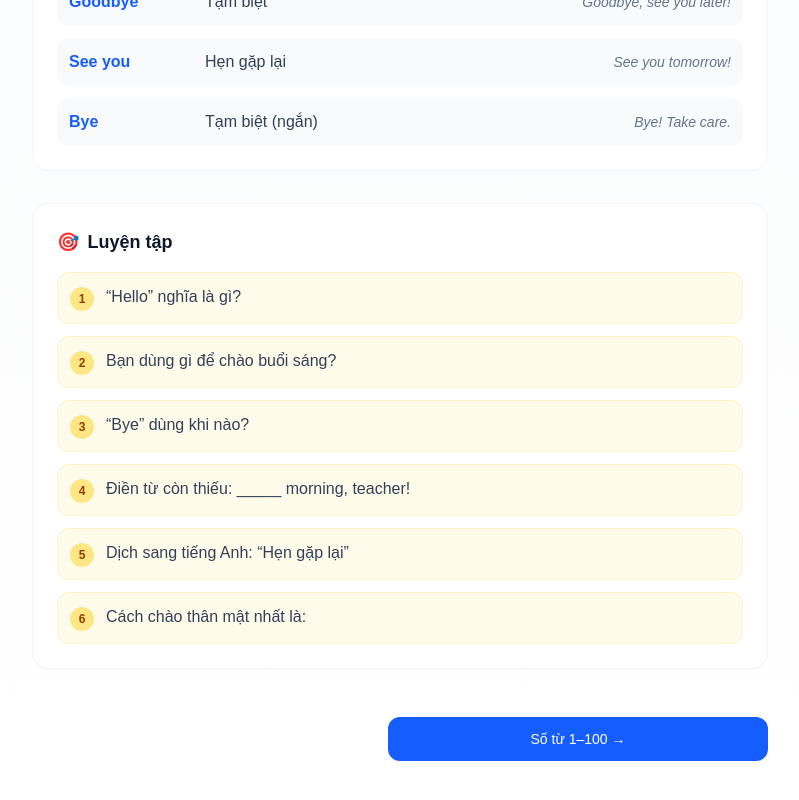
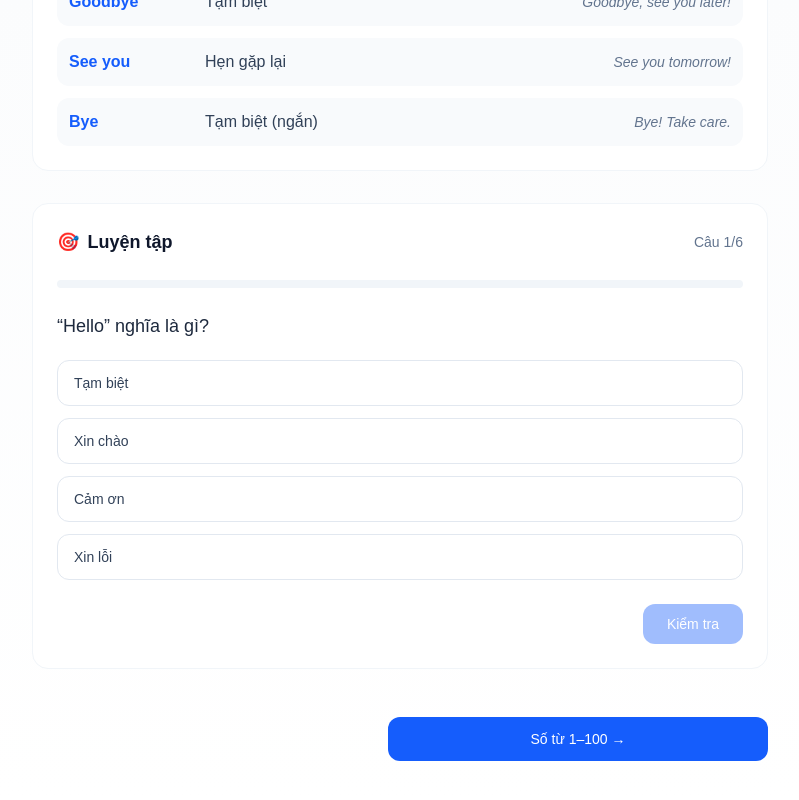
Before and after one commit to DucAnhbtc/nextjs-linguaai, a Next.js app: page /khoahoc/1/hoc/1-1-1 in a window 1280 px wide. Shown: the part 580-1380 px from the top of the page, without its empty margins (240-1039 px from the left). Built offline with nearby package versions, Linux system fonts and the light colour scheme.

Commit message:
Update LessonClient.tsx

```diff
--- a/app/khoahoc/[id]/hoc/[lessonId]/LessonClient.tsx
+++ b/app/khoahoc/[id]/hoc/[lessonId]/LessonClient.tsx
@@ -1,7 +1,8 @@
 "use client";
 
 import Link from "next/link";
-import type { Lesson } from "@/data/lessons";
+import { useState } from "react";
+import type { Lesson, Question } from "@/data/lessons";
 import type { Course } from "@/data/courses";
 
 type Props = {
@@ -17,6 +18,57 @@ export default function LessonClient({
   prevLesson,
   nextLesson,
 }: Props) {
+  const practiceQuestions = lesson.content.practice || [];
+  const [currentIndex, setCurrentIndex] = useState(0);
+  const [selectedAnswer, setSelectedAnswer] = useState<string | null>(null);
+  const [isChecked, setIsChecked] = useState(false);
+  const [score, setScore] = useState(0);
+  const [finished, setFinished] = useState(false);
+
+  const currentQuestion = practiceQuestions[currentIndex];
+
+  const isCorrect = (answer: string) => {
+    if (!currentQuestion) return false;
+    const correct = currentQuestion.correctAnswer;
+    if (Array.isArray(correct)) {
+      return correct.some(
+        (c) => c.toLowerCase().trim() === answer.toLowerCase().trim()
+      );
+    }
+    return correct.toLowerCase().trim() === answer.toLowerCase().trim();
+  };
+
+  const handleSelect = (answer: string) => {
+    if (isChecked) return;
+    setSelectedAnswer(answer);
+  };
+
+  const handleCheck = () => {
+    if (!selectedAnswer || isChecked) return;
+    setIsChecked(true);
+    if (isCorrect(selectedAnswer)) {
+      setScore((prev) => prev + 1);
+    }
+  };
+
+  const handleNext = () => {
+    if (currentIndex < practiceQuestions.length - 1) {
+      setCurrentIndex((prev) => prev + 1);
+      setSelectedAnswer(null);
+      setIsChecked(false);
+    } else {
+      setFinished(true);
+    }
+  };
+
+  const handleRestart = () => {
+    setCurrentIndex(0);
+    setSelectedAnswer(null);
+    setIsChecked(false);
+    setScore(0);
+    setFinished(false);
+  };
+
   return (
     <div className="min-h-screen bg-gradient-to-b from-slate-50 to-white">
       {/* Header */}
@@ -50,7 +102,6 @@ export default function LessonClient({
           </h1>
         </div>
 
-        {/* Nội dung bài học */}
         <div className="space-y-8">
           {/* Từ vựng */}
           {lesson.content.vocabulary && (
@@ -137,30 +188,170 @@ export default function LessonClient({
             </section>
           )}
 
-          {/* Luyện tập */}
-          {lesson.content.practice && (
+          {/* ========== PHẦN LUYỆN TẬP TƯƠNG TÁC ========== */}
+          {practiceQuestions.length > 0 && (
             <section className="bg-white rounded-2xl border border-slate-100 p-6">
-              <h2 className="text-lg font-semibold text-slate-900 mb-4 flex items-center gap-2">
-                <span>🎯</span> Luyện tập
-              </h2>
-              <div className="space-y-3">
-                {lesson.content.practice.map((task, index) => (
+              <div className="flex items-center justify-between mb-6">
+                <h2 className="text-lg font-semibold text-slate-900 flex items-center gap-2">
+                  <span>🎯</span> Luyện tập
+                </h2>
+                {!finished && (
+                  <span className="text-sm text-slate-500">
+                    Câu {currentIndex + 1}/{practiceQuestions.length}
+                  </span>
+                )}
+              </div>
+
+              {/* Thanh tiến độ */}
+              {!finished && (
+                <div className="w-full h-2 bg-slate-100 rounded-full mb-6 overflow-hidden">
                   <div
-                    key={task.id || index}
-                    className="flex items-start gap-3 p-3 rounded-xl bg-amber-50 border border-amber-100"
-                  >
-                    <span className="w-6 h-6 rounded-full bg-amber-200 text-amber-800 text-xs font-bold flex items-center justify-center shrink-0 mt-0.5">
-                      {index + 1}
-                    </span>
-                    <span className="text-slate-700">{task.question}</span>
+                    className="h-full bg-blue-500 transition-all duration-300"
+                    style={{
+                      width: `${
+                        ((currentIndex + (isChecked ? 1 : 0)) /
+                          practiceQuestions.length) *
+                        100
+                      }%`,
+                    }}
+                  />
+                </div>
+              )}
+
+              {/* Kết quả cuối */}
+              {finished ? (
+                <div className="text-center py-8">
+                  <div className="text-5xl mb-4">
+                    {score >= practiceQuestions.length * 0.7 ? "🎉" : "💪"}
                   </div>
-                ))}
-              </div>
+                  <h3 className="text-2xl font-bold text-slate-900 mb-2">
+                    Hoàn thành!
+                  </h3>
+                  <p className="text-slate-600 mb-1">
+                    Bạn đúng{" "}
+                    <span className="font-bold text-blue-600">{score}</span>/
+                    {practiceQuestions.length} câu
+                  </p>
+                  <p className="text-sm text-slate-500 mb-6">
+                    {score >= practiceQuestions.length * 0.7
+                      ? "Xuất sắc! Hãy tiếp tục bài tiếp theo."
+                      : "Cố gắng thêm nhé, ôn lại từ vựng rồi làm lại."}
+                  </p>
+                  <div className="flex gap-3 justify-center">
+                    <button
+                      onClick={handleRestart}
+                      className="px-5 py-2.5 rounded-xl border border-slate-200 text-slate-600 hover:bg-slate-50 transition text-sm font-medium"
+                    >
+                      Làm lại
+                    </button>
+                  </div>
+                </div>
+              ) : currentQuestion ? (
+                <div>
+                  {/* Câu hỏi */}
+                  <p className="text-lg font-medium text-slate-800 mb-5">
+                    {currentQuestion.question}
+                  </p>
+
+                  {/* Multiple choice */}
+                  {currentQuestion.type === "multiple_choice" &&
+                    currentQuestion.options && (
+                      <div className="space-y-3">
+                        {currentQuestion.options.map((option) => {
+                          let btnClass =
+                            "w-full text-left px-4 py-3 rounded-xl border transition text-sm font-medium ";
+
+                          if (!isChecked) {
+                            btnClass +=
+                              selectedAnswer === option
+                                ? "border-blue-500 bg-blue-50 text-blue-700"
+                                : "border-slate-200 hover:border-blue-300 hover:bg-slate-50 text-slate-700";
+                          } else {
+                            if (isCorrect(option)) {
+                              btnClass +=
+                                "border-green-500 bg-green-50 text-green-700";
+                            } else if (selectedAnswer === option) {
+                              btnClass +=
+                                "border-red-400 bg-red-50 text-red-600";
+                            } else {
+                              btnClass += "border-slate-100 text-slate-400";
+                            }
+                          }
+
+                          return (
+                            <button
+                              key={option}
+                              onClick={() => handleSelect(option)}
+                              disabled={isChecked}
+                              className={btnClass}
+                            >
+                              {option}
+                            </button>
+                          );
+                        })}
+                      </div>
+                    )}
+
+                  {/* Fill blank / Translate */}
+                  {(currentQuestion.type === "fill_blank" ||
+                    currentQuestion.type === "translate") && (
+                    <div>
+                      <input
+                        type="text"
+                        value={selectedAnswer || ""}
+                        onChange={(e) => setSelectedAnswer(e.target.value)}
+                        disabled={isChecked}
+                        placeholder="Nhập câu trả lời..."
+                        className="w-full px-4 py-3 rounded-xl border border-slate-200 focus:border-blue-500 focus:outline-none text-sm"
+                      />
+                      {isChecked && (
+                        <p
+                          className={`mt-3 text-sm font-medium ${
+                            isCorrect(selectedAnswer || "")
+                              ? "text-green-600"
+                              : "text-red-500"
+                          }`}
+                        >
+                          {isCorrect(selectedAnswer || "")
+                            ? "✓ Chính xác!"
+                            : `✗ Đáp án đúng: ${
+                                Array.isArray(currentQuestion.correctAnswer)
+                                  ? currentQuestion.correctAnswer.join(" / ")
+                                  : currentQuestion.correctAnswer
+                              }`}
+                        </p>
+                      )}
+                    </div>
+                  )}
+
+                  {/* Nút Kiểm tra / Tiếp theo */}
+                  <div className="mt-6 flex justify-end">
+                    {!isChecked ? (
+                      <button
+                        onClick={handleCheck}
+                        disabled={!selectedAnswer}
+                        className="px-6 py-2.5 rounded-xl bg-blue-600 text-white text-sm font-medium hover:bg-blue-700 disabled:opacity-40 disabled:cursor-not-allowed transition"
+                      >
+                        Kiểm tra
+                      </button>
+                    ) : (
+                      <button
+                        onClick={handleNext}
+                        className="px-6 py-2.5 rounded-xl bg-blue-600 text-white text-sm font-medium hover:bg-blue-700 transition"
+                      >
+                        {currentIndex < practiceQuestions.length - 1
+                          ? "Câu tiếp theo →"
+                          : "Xem kết quả"}
+                      </button>
+                    )}
+                  </div>
+                </div>
+              ) : null}
             </section>
           )}
         </div>
 
-        {/* Nút điều hướng */}
+        {/* Nút điều hướng bài học */}
         <div className="mt-12 flex items-center justify-between gap-4">
           {prevLesson ? (
             <Link
```
